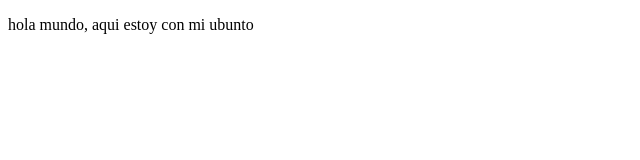
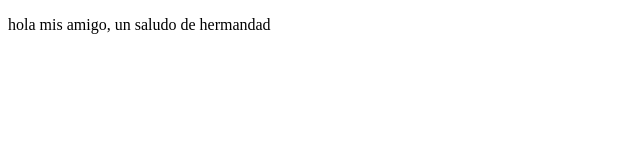
Before and after one commit to jesushc97/proyectoDemoCursoPrework, a plain HTML site: page index.html in a window 1280 px wide. Shown: the full height of the page, 0-640 px from the left. Drawn offline with Linux system fonts and the light colour scheme.

```diff
--- a/index.html
+++ b/index.html
@@ -7,7 +7,7 @@
     <title>hola mundo</title>
 </head>
 <body>
-    <p >hola mundo, aqui estoy con mi ubunto
+    <p >hola mis amigo, un saludo de hermandad
     </p>
 </body>
 </html>
```
